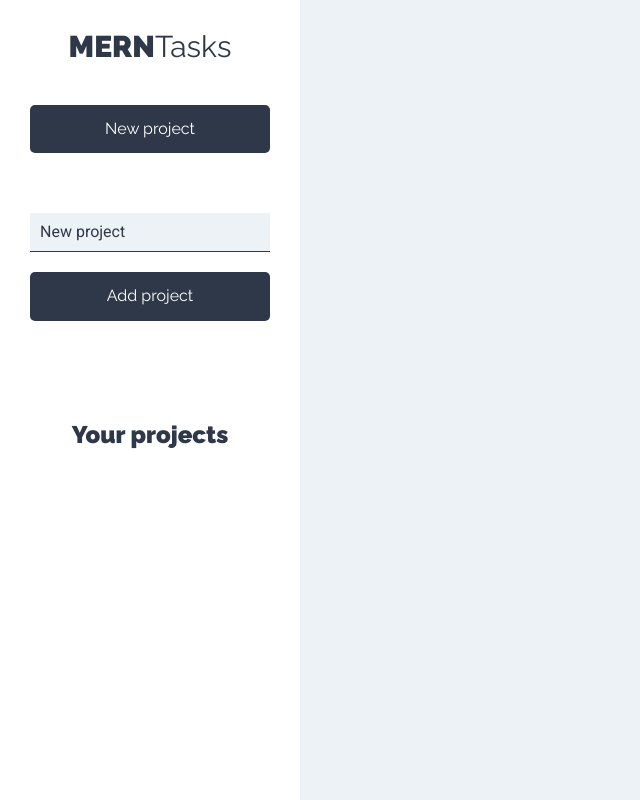
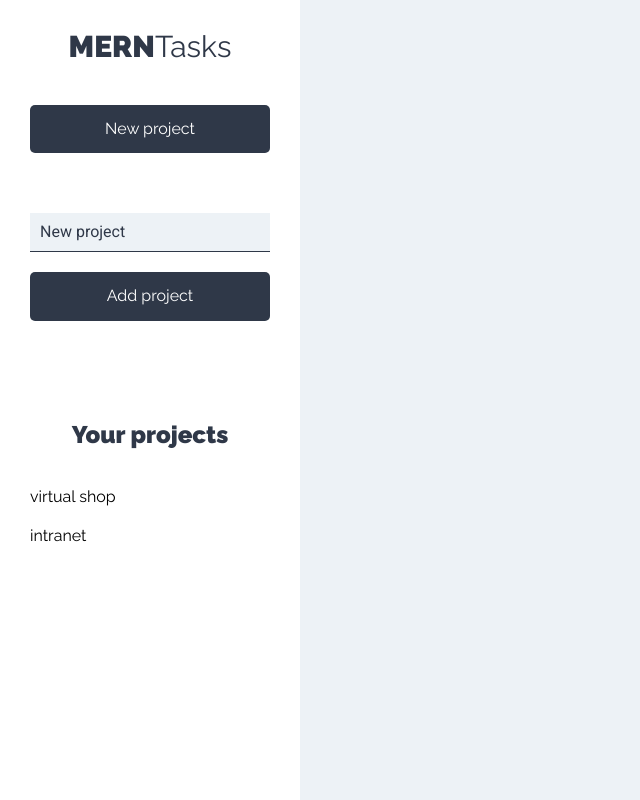
Before and after one commit to sruizpdev/MERN-task, a React (Create React App) app: page /projects in a window 1280 px wide. Shown: the whole page, without its empty margins (0-640 px from the left). Built offline with nearby package versions, Linux system fonts and the light colour scheme.

Commit message:
add ListProjects to sidebar

```diff
--- a/src/components/layouts/Sidebar.js
+++ b/src/components/layouts/Sidebar.js
@@ -1,5 +1,7 @@
 import React from "react";
+import ListProjects from "../projects/ListProjects";
 import NewProject from "../projects/NewProject";
+
 
 const Sidebar = () => {
   return (
@@ -10,6 +12,7 @@ const Sidebar = () => {
       <NewProject />
       <div className="projects">
         <h2>Your projects</h2>
+        <ListProjects />
       </div>
     </aside>
   );
--- /dev/null
+++ b/src/components/projects/Project.js
@@ -0,0 +1,12 @@
+import React from "react";
+const Project = ({ project }) => {
+  return (
+    <li>
+      <button type="button" className="btn btn-blank">
+        {project.name}
+      </button>
+    </li>
+  );
+};
+
+export default Project;
```
